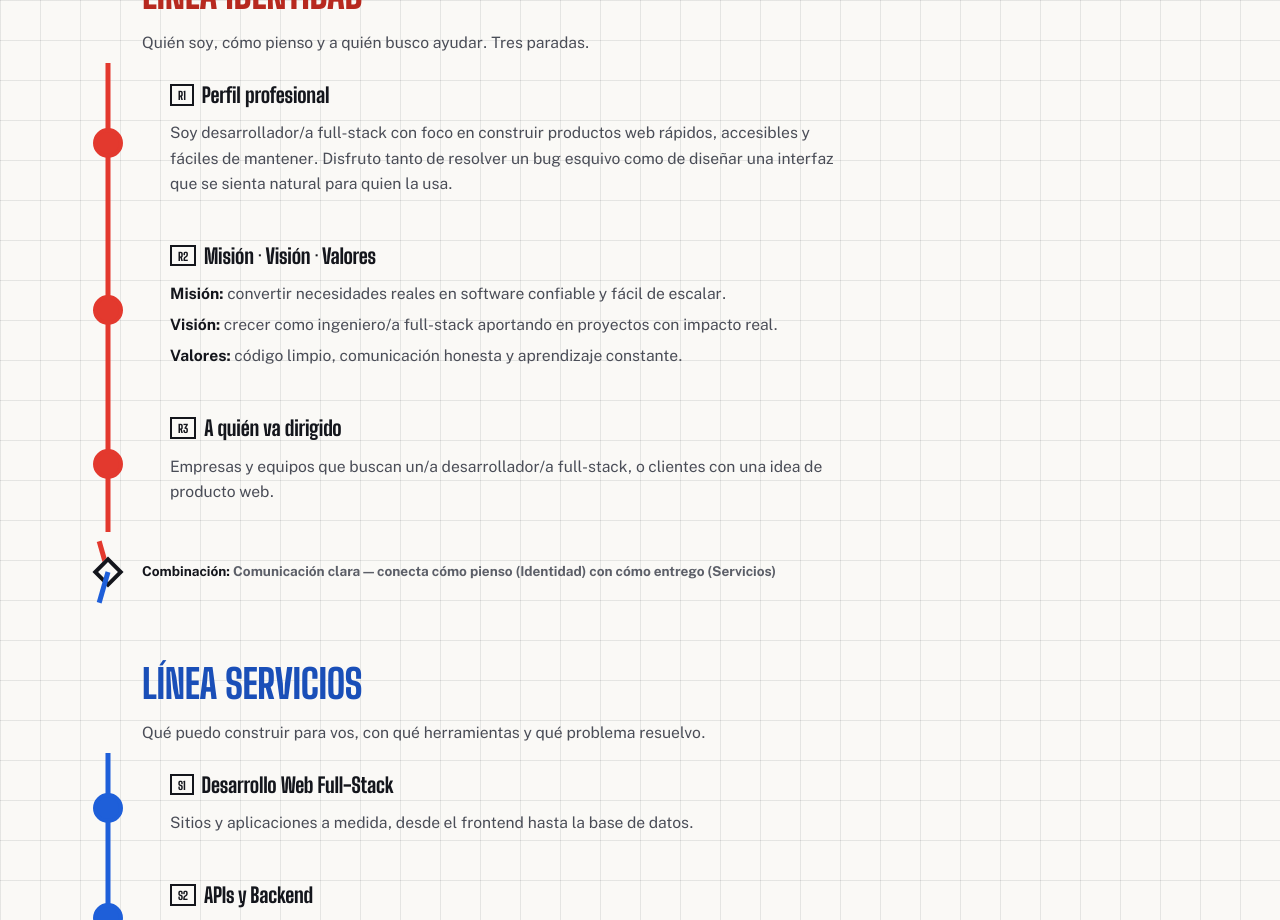
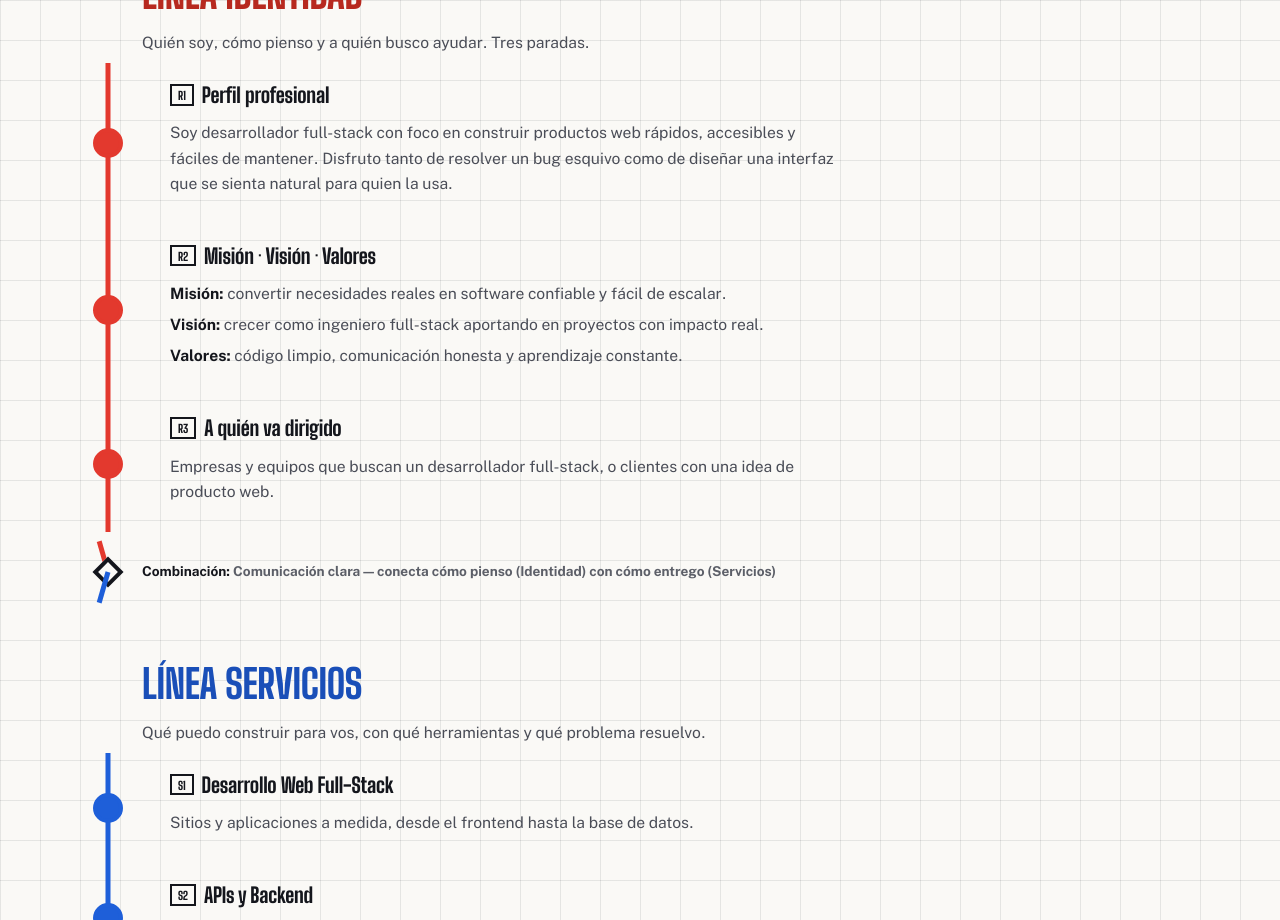
Before and after one commit to Mic022/portafolio, a plain HTML site: page index.html in a window 1280 px wide. Shown: the part 960-1880 px from the top of the page. Drawn offline with nearby package versions, Linux system fonts and the light colour scheme.

Commit message:
Usar 'desarrollador'/'ingeniero' en vez de la notación con barra

```diff
--- a/index.html
+++ b/index.html
@@ -120,7 +120,7 @@
       <div class="station-rail"><span class="station-dot"></span></div>
       <div class="station-content">
         <h3 class="station-name"><span class="station-code">R1</span>Perfil profesional</h3>
-        <p class="station-desc">Soy desarrollador/a full-stack con foco en construir productos web rápidos, accesibles y fáciles de mantener. Disfruto tanto de resolver un bug esquivo como de diseñar una interfaz que se sienta natural para quien la usa.</p>
+        <p class="station-desc">Soy desarrollador full-stack con foco en construir productos web rápidos, accesibles y fáciles de mantener. Disfruto tanto de resolver un bug esquivo como de diseñar una interfaz que se sienta natural para quien la usa.</p>
       </div>
     </div>
 
@@ -129,7 +129,7 @@
       <div class="station-content">
         <h3 class="station-name"><span class="station-code">R2</span>Misión · Visión · Valores</h3>
         <p class="station-desc"><strong>Misión:</strong> convertir necesidades reales en software confiable y fácil de escalar.</p>
-        <p class="station-desc"><strong>Visión:</strong> crecer como ingeniero/a full-stack aportando en proyectos con impacto real.</p>
+        <p class="station-desc"><strong>Visión:</strong> crecer como ingeniero full-stack aportando en proyectos con impacto real.</p>
         <p class="station-desc"><strong>Valores:</strong> código limpio, comunicación honesta y aprendizaje constante.</p>
       </div>
     </div>
@@ -138,7 +138,7 @@
       <div class="station-rail"><span class="station-dot"></span></div>
       <div class="station-content">
         <h3 class="station-name"><span class="station-code">R3</span>A quién va dirigido</h3>
-        <p class="station-desc">Empresas y equipos que buscan un/a desarrollador/a full-stack, o clientes con una idea de producto web.</p>
+        <p class="station-desc">Empresas y equipos que buscan un desarrollador full-stack, o clientes con una idea de producto web.</p>
       </div>
     </div>
   </section>
```
